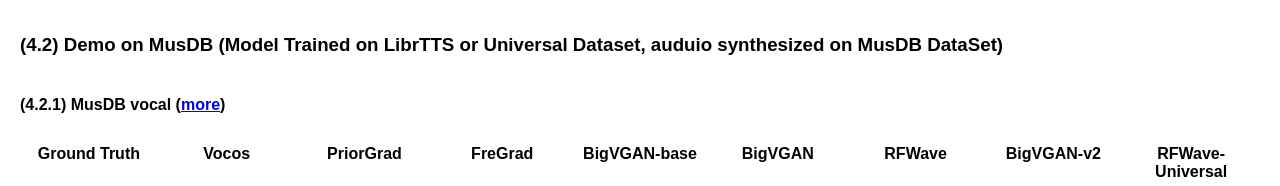
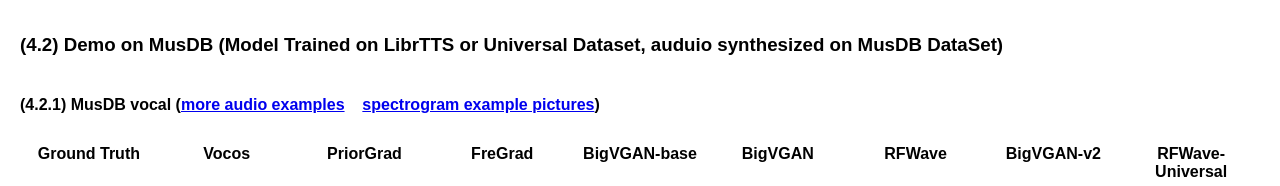
Before and after one commit to rfwave-demo/rfwave, a plain HTML site: page index.html in a window 1280 px wide. Shown: the part 7565-7751 px from the top of the page. Drawn offline with Linux system fonts and the light colour scheme.

Commit message:
add spectrogram_musdb.pdf

```diff
--- a/index.html
+++ b/index.html
@@ -763,7 +763,8 @@
 
     <h3>(4.2) Demo on MusDB (Model Trained on LibrTTS or Universal Dataset, auduio synthesized on MusDB DataSet)</h3>
 
-    <h4>(4.2.1) MusDB vocal (<a href="musdb_vocals.html">more</a>)</h4>
+    <h4>(4.2.1) MusDB vocal (<a href="musdb_vocals.html">more audio examples</a> &nbsp;&nbsp; <a href="musdb_spectrograms.pdf">spectrogram example pictures</a>)</h4>
+
     <div class="audio-title-container nine">
         <div class="audio-title"><strong>Ground Truth</strong></div>
         <div class="audio-title"><strong>Vocos</strong></div>
```
Also changed, not shown: musdb_vocals.html (+1 -0 lines), 1 other file.
